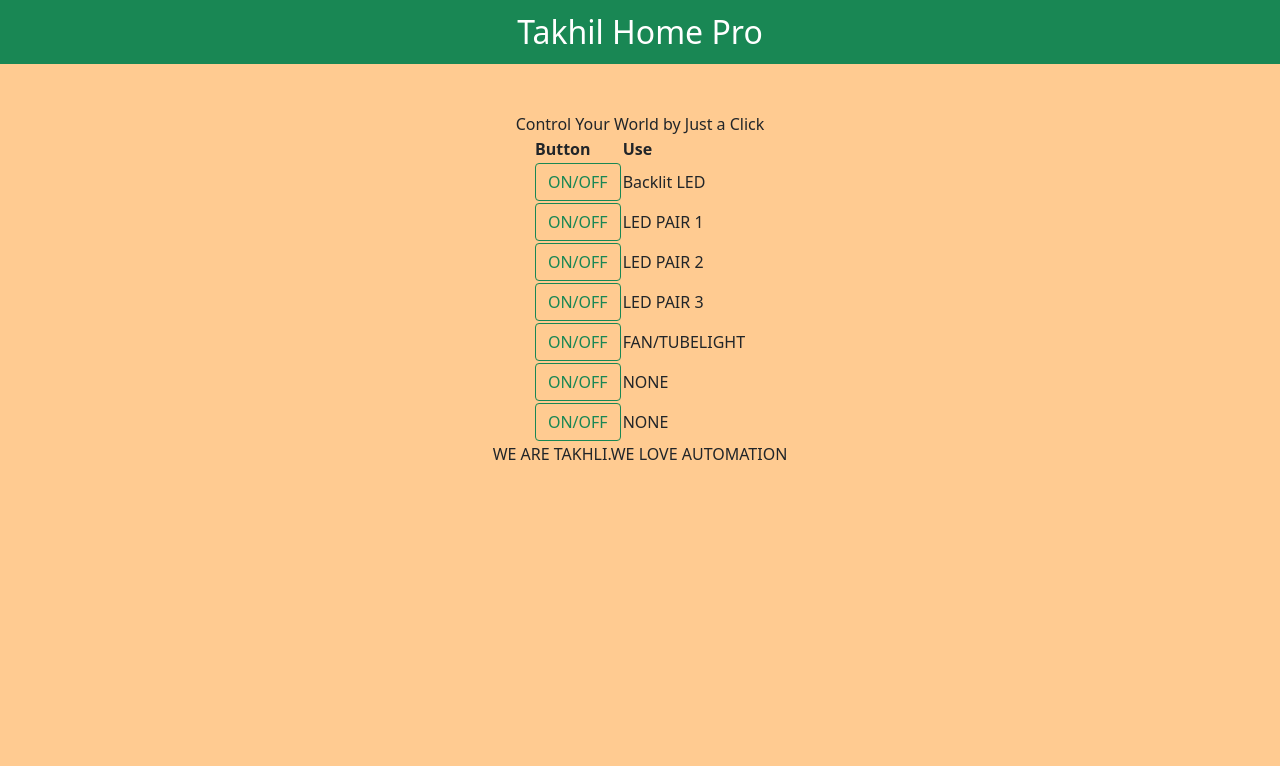
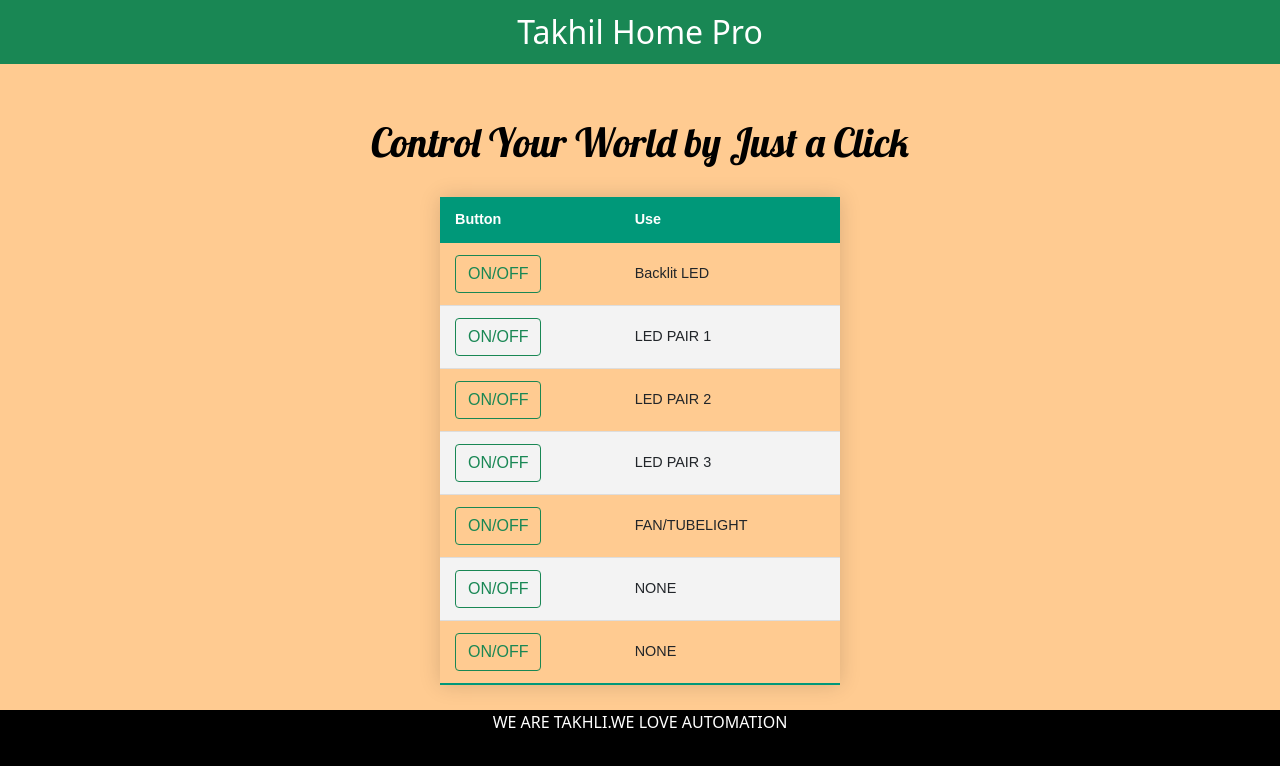
Before and after one commit to Aman1RJ/iot, a plain HTML site: page index.html in a window 1280 px wide. Drawn offline with nearby package versions, Linux system fonts and the light colour scheme.

Commit message:
Update master.css

```diff
--- a/public/master.css
+++ b/public/master.css
@@ -1,3 +1,6 @@
+@import url('https://fonts.googleapis.com/css2?family=Lobster&display=swap');
+
+
 .brandname{
   text-decoration: none;
   font-size: 2rem;
@@ -14,3 +17,50 @@
  display: flex;
  justify-content: space-between;
 }
+footer{
+  height:100px;
+  width: 100%;
+  background: black;
+
+}
+footer p{
+  color: #fff;
+
+}
+.tag{
+  color: #000;
+  font-family: 'Lobster', cursive;
+  font-size: 2.5rem;
+}
+.styled-table {
+    border-collapse: collapse;
+    margin: 25px 0;
+    font-size: 0.9em;
+    font-family: sans-serif;
+    min-width: 400px;
+    box-shadow: 0 0 20px rgba(0, 0, 0, 0.15);
+}
+.styled-table thead tr {
+    background-color: #009879;
+    color: #ffffff;
+    text-align: left;
+}
+.styled-table th,
+.styled-table td {
+    padding: 12px 15px;
+}
+.styled-table tbody tr {
+    border-bottom: 1px solid #dddddd;
+}
+
+.styled-table tbody tr:nth-of-type(even) {
+    background-color: #f3f3f3;
+}
+
+.styled-table tbody tr:last-of-type {
+    border-bottom: 2px solid #009879;
+}
+.styled-table tbody tr.active-row {
+    font-weight: bold;
+    color: #009879;
+}
```
